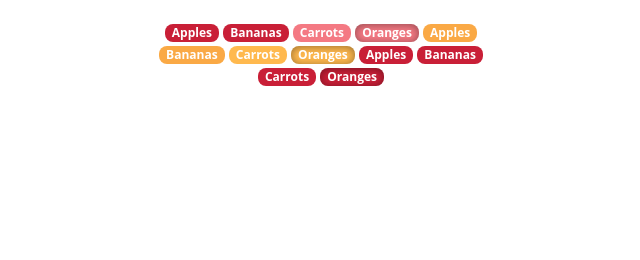
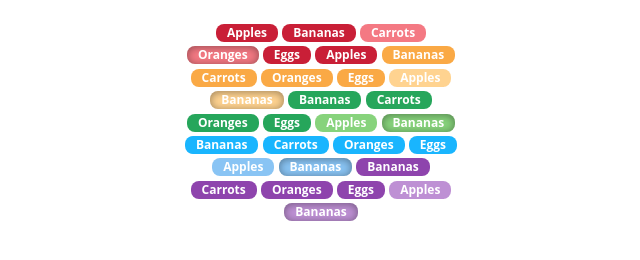
Before and after one commit to abel-baker/interface-elements, a plain HTML site: page index.html in a window 1280 px wide. Shown: the whole page, without its empty margins (319-959 px from the left). Drawn offline with Linux system fonts and the light colour scheme.

Commit message:
yellow through purple

```diff
--- a/index.html
+++ b/index.html
@@ -19,52 +19,130 @@
         <label for="box-01">Apples</label>
       </span>
       <span>
-        <input type="checkbox" id="box-2"></input>
-        <label for="box-2">Bananas</label>
+        <input type="checkbox" id="box-02"></input>
+        <label for="box-02">Bananas</label>
       </span>
 
       <span>
-        <input type="checkbox" id="box-3" disabled></input>
-        <label for="box-3">Carrots</label>
+        <input type="checkbox" id="box-03" disabled></input>
+        <label for="box-03">Carrots</label>
       </span><span>
-        <input type="checkbox" id="box-4" checked disabled></input>
-        <label for="box-4">Oranges</label>
+        <input type="checkbox" id="box-04" checked disabled></input>
+        <label for="box-04">Oranges</label>
+      </span>
+
+      <span>
+        <input type="checkbox" id="box-05"></input>
+        <label for="box-05">Eggs</label>
+      </span><span>
+        <input type="checkbox" id="box-06"></input>
+        <label for="box-06">Apples</label>
       </span>
     </span>
 
     <span class="yellow">
       <span>
-        <input type="checkbox" id="box-5"></input>
-        <label for="box-5">Apples</label>
+        <input type="checkbox" id="box-07"></input>
+        <label for="box-07">Bananas</label>
       </span><span>
-        <input type="checkbox" id="box-6"></input>
-        <label for="box-6">Bananas</label>
+        <input type="checkbox" id="box-08"></input>
+        <label for="box-08">Carrots</label>
       </span>
 
       <span>
-        <input type="checkbox" id="box-7" disabled></input>
-        <label for="box-7">Carrots</label>
-      </span><span>
-        <input type="checkbox" id="box-8" checked disabled></input>
-        <label for="box-8">Oranges</label>
-      </span>
-    </span>
-
-      <span>
-        <input type="checkbox" id="box-9"></input>
-        <label for="box-9">Apples</label>
+        <input type="checkbox" id="box-09"></input>
+        <label for="box-09">Oranges</label>
       </span><span>
         <input type="checkbox" id="box-10"></input>
-        <label for="box-10">Bananas</label>
+        <label for="box-10">Eggs</label>
       </span>
 
       <span>
         <input type="checkbox" id="box-11" disabled></input>
-        <label for="box-11">Carrots</label>
+        <label for="box-11">Apples</label>
       </span><span>
         <input type="checkbox" id="box-12" checked disabled></input>
-        <label for="box-12">Oranges</label>
+        <label for="box-12">Bananas</label>
       </span>
+    </span>
+
+    <span class="green">
+      <span>
+        <input type="checkbox" id="box-13"></input>
+        <label for="box-13">Bananas</label>
+      </span><span>
+        <input type="checkbox" id="box-14"></input>
+        <label for="box-14">Carrots</label>
+      </span>
+
+      <span>
+        <input type="checkbox" id="box-15"></input>
+        <label for="box-15">Oranges</label>
+      </span><span>
+        <input type="checkbox" id="box-16"></input>
+        <label for="box-16">Eggs</label>
+      </span>
+
+      <span>
+        <input type="checkbox" id="box-17" disabled></input>
+        <label for="box-17">Apples</label>
+      </span><span>
+        <input type="checkbox" id="box-18" checked disabled></input>
+        <label for="box-18">Bananas</label>
+      </span>
+    </span>
+
+    <span class="blue">
+      <span>
+        <input type="checkbox" id="box-19"></input>
+        <label for="box-19">Bananas</label>
+      </span><span>
+        <input type="checkbox" id="box-20"></input>
+        <label for="box-20">Carrots</label>
+      </span>
+
+      <span>
+        <input type="checkbox" id="box-21"></input>
+        <label for="box-21">Oranges</label>
+      </span><span>
+        <input type="checkbox" id="box-22"></input>
+        <label for="box-22">Eggs</label>
+      </span>
+
+      <span>
+        <input type="checkbox" id="box-23" disabled></input>
+        <label for="box-23">Apples</label>
+      </span><span>
+        <input type="checkbox" id="box-24" checked disabled></input>
+        <label for="box-24">Bananas</label>
+      </span>
+    </span>
+
+    <span class="purple">
+      <span>
+        <input type="checkbox" id="box-25"></input>
+        <label for="box-25">Bananas</label>
+      </span><span>
+        <input type="checkbox" id="box-26"></input>
+        <label for="box-26">Carrots</label>
+      </span>
+
+      <span>
+        <input type="checkbox" id="box-27"></input>
+        <label for="box-27">Oranges</label>
+      </span><span>
+        <input type="checkbox" id="box-28"></input>
+        <label for="box-28">Eggs</label>
+      </span>
+
+      <span>
+        <input type="checkbox" id="box-29" disabled></input>
+        <label for="box-29">Apples</label>
+      </span><span>
+        <input type="checkbox" id="box-30" checked disabled></input>
+        <label for="box-30">Bananas</label>
+      </span>
+    </span>
 
   </section>
 
--- a/style.css
+++ b/style.css
@@ -1,9 +1,9 @@
 :root {
-  --dark: #C91F37;
-  --med: #D24D57;
+  --main: #C91F37;
+  --hover: #D24D57; /* low sat */
   --down: #9D2933;
-  --disabled: #F47983;
-  --focus: #F22613;
+  --disabled: #F47983; /* ultra low sat */
+  --focus: #F22613; /* high sat / vibrant */
   /* peach-colored #F47983 */
   /* chestnut rose #D24D57 */
   /* foreign crimson #C91F37 */
@@ -11,16 +11,35 @@
   /* true red #8F1D21 */
   /* pomegranate #F22613 */
 
-  --med-yellow: #FFB61E; /* gamboge */
-  --dark-yellow: #FAA945; /* corn-colored */
+  --main-yellow: #FAA945; /* corn-colored */
+  --hover-yellow: #FFB61E; /* gamboge */
   --down-yellow: #E08A1E; /* sumac-dyed */
-  --disabled-yellow: #FFB94E; /* floral leaf-colored */
+  --disabled-yellow: #FFD390;
   --focus-yellow: #F5AB35; /* lightning yellow */
 
+  --main-green: #26A65B; /* eucalyptus */
+  --hover-green: #407A52; /* patina */
+  --down-green: #006442; /* green bamboo */
+  --disabled-green: #87D37C; /* gossip */
+  --focus-green: #2ABB9B; /* free speech aquamarine */
+
+  --main-blue: #19B5FE; /* dodger blue */
+  --hover-blue: #59ABE3; /* picton blue 2 */
+  --down-blue: #4B77BE; /* steel blue */
+  --disabled-blue: #89C4F4; /* jordy blue */
+  --focus-blue: #22A7F0; /* picton blue 1 */
+
+  --main-purple: #8E44AD; /* studio */
+  --hover-purple: #9B59B6; /* wisteria */
+  --down-purple: #875F9A; /* wisteria purple */
+  --disabled-purple: #BE90D4; /* light wisteria */
+  --focus-purple: #BF55EC; /* medium purple */
 }
 
 body {
   font-family: 'Open Sans','Helvetica Neue',Helvetica,Arial,sans-serif !important;
+  user-select: none;
+  line-height: 1.4;
 }
 
 input[type="checkbox"] {
@@ -33,23 +52,22 @@ input[type="checkbox"] {
 
 section.checkboxes {
   text-align: center;
-  width: 350px;
+  width: 280px;
   margin: 20px auto;
 }
 
 label {
-  background-color: var(--dark);
-  border-color: var(--dark);
+  background-color: var(--main);
+  border-color: var(--main);
   border-width: 3px;
   border-radius: 8px;
-  padding: 3px 7px;
+  padding: 3px 11px;
   font-weight: 700;
   color: #fff;
   font-size: 12px;
   vertical-align: baseline;
   line-height: 1;
   display: inline-block;
-  user-select: none;
 }
 
 input:not(:disabled):active ~ label,
@@ -59,11 +77,11 @@ input:checked ~ label {
 
 /* RED */
 span.red input ~ label {
-  background-color: var(--dark);
-  border-color: var(--dark);
+  background-color: var(--main);
+  border-color: var(--main);
 }
 span.red input:not(:disabled):hover ~ label {
-  background-color: var(--med);
+  background-color: var(--hover);
 }
 span.red input:not(:disabled):active ~ label {
   background-color: var(--down);
@@ -71,17 +89,17 @@ span.red input:not(:disabled):active ~ label {
 span.red input:disabled ~ label {
   background-color: var(--disabled);
 }
-span.red input:focus ~ label {
+span.red input:focus-visible  ~ label {
   background-color: var(--focus);
 }
 
 /* YELLOW */
 span.yellow input ~ label {
-  background-color: var(--dark-yellow);
-  border-color: var(--dark-yellow);
+  background-color: var(--main-yellow);
+  border-color: var(--main-yellow);
 }
 span.yellow input:not(:disabled):hover ~ label {
-  background-color: var(--med-yellow);
+  background-color: var(--hover-yellow);
 }
 span.yellow input:not(:disabled):active ~ label {
   background-color: var(--down-yellow);
@@ -89,6 +107,60 @@ span.yellow input:not(:disabled):active ~ label {
 span.yellow input:disabled ~ label {
   background-color: var(--disabled-yellow);
 }
-span.yellow input:focus ~ label {
+span.yellow input:focus-visible ~ label {
   background-color: var(--focus-yellow);
 }
+
+/* GREEN */
+span.green input ~ label {
+  background-color: var(--main-green);
+  border-color: var(--main-green);
+}
+span.green input:not(:disabled):hover ~ label {
+  background-color: var(--hover-green);
+}
+span.green input:not(:disabled):active ~ label {
+  background-color: var(--down-green);
+}
+span.green input:disabled ~ label {
+  background-color: var(--disabled-green);
+}
+span.green input:focus-visible ~ label {
+  background-color: var(--focus-green);
+}
+
+/* BLUE */
+span.blue input ~ label {
+  background-color: var(--main-blue);
+  border-color: var(--main-blue);
+}
+span.blue input:not(:disabled):hover ~ label {
+  background-color: var(--hover-blue);
+}
+span.blue input:not(:disabled):active ~ label {
+  background-color: var(--down-blue);
+}
+span.blue input:disabled ~ label {
+  background-color: var(--disabled-blue);
+}
+span.blue input:focus-visible ~ label {
+  background-color: var(--focus-blue);
+}
+
+/* PURPLE */
+span.purple input ~ label {
+  background-color: var(--main-purple);
+  border-color: var(--main-purple);
+}
+span.purple input:not(:disabled):hover ~ label {
+  background-color: var(--hover-purple);
+}
+span.purple input:not(:disabled):active ~ label {
+  background-color: var(--down-purple);
+}
+span.purple input:disabled ~ label {
+  background-color: var(--disabled-purple);
+}
+span.purple input:focus-visible ~ label {
+  background-color: var(--focus-purple);
+}
```
